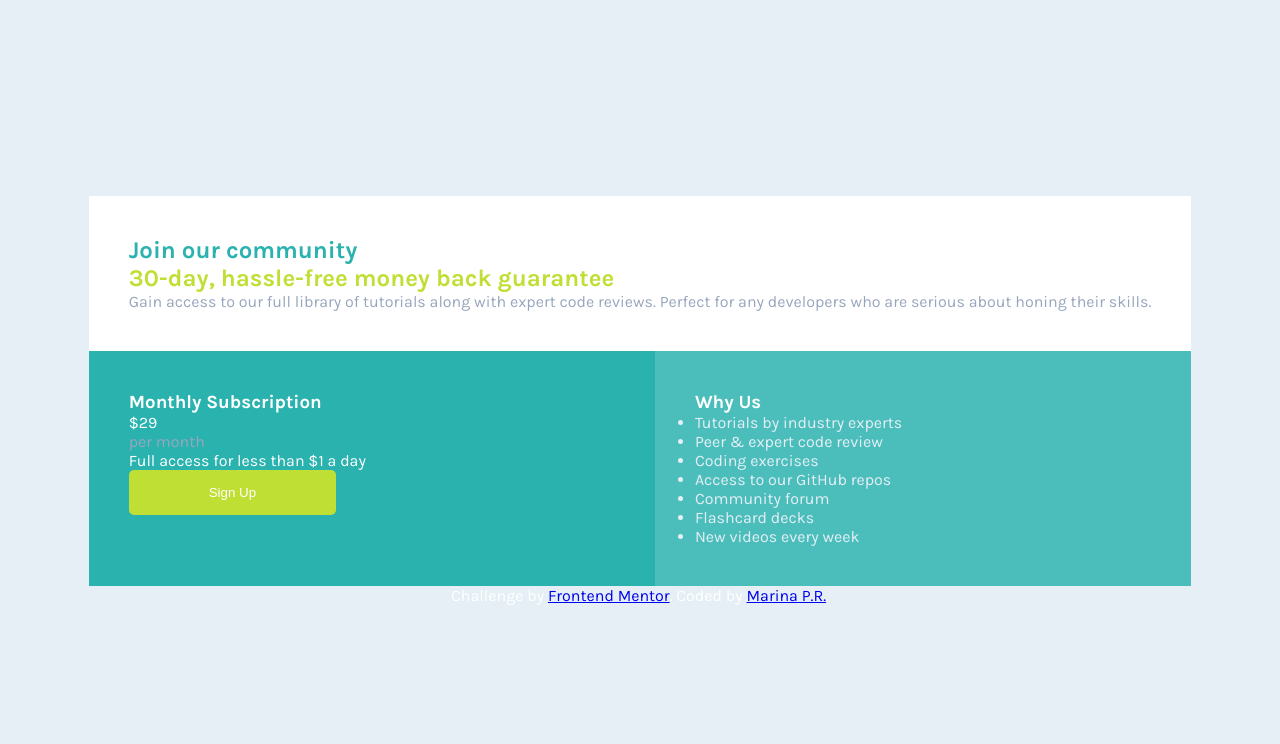
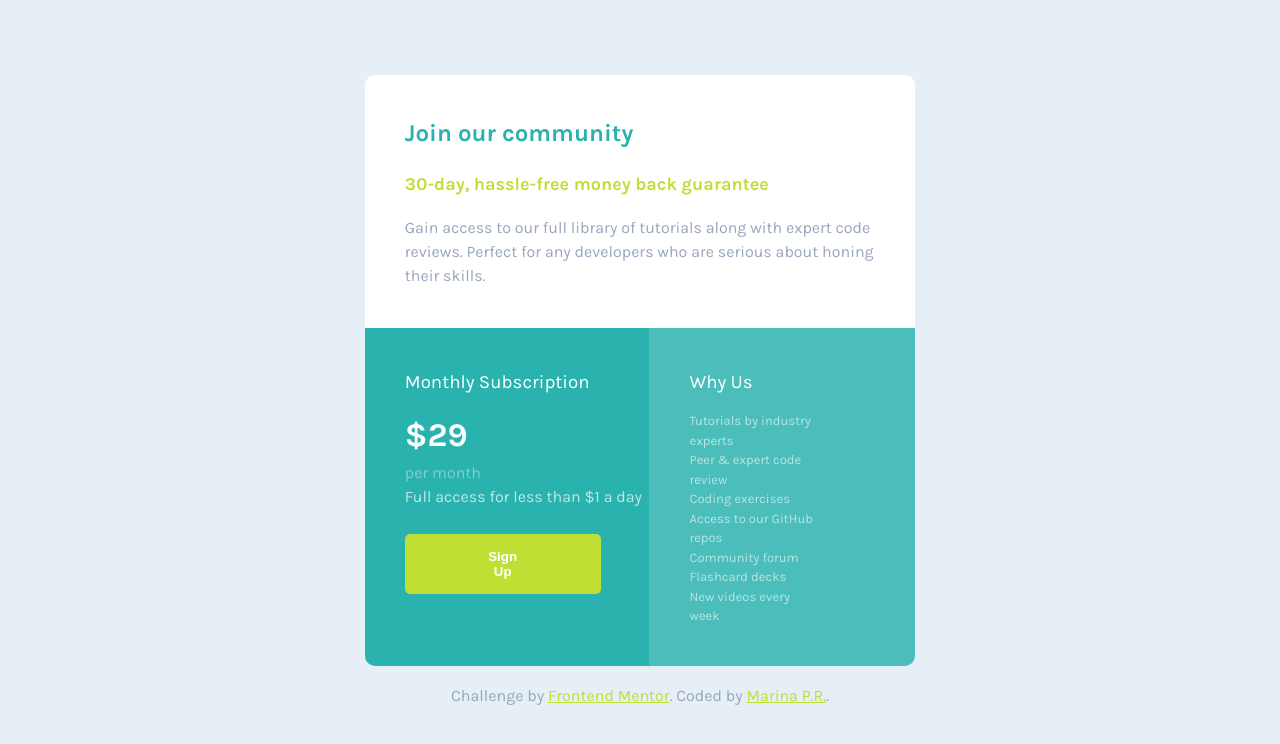
Before and after one commit to MarinaPerezR/single-price-grid-component, a plain HTML site: page index.html in a window 1280 px wide. Drawn offline with Linux system fonts and the light colour scheme.

Commit message:
Updated style.css

```diff
--- a/css/style.css
+++ b/css/style.css
@@ -37,8 +37,13 @@ body {
 
 main {
   display: grid;
-  grid-template-areas: "one one"
-  "two three";
+  grid-template-areas:
+    "one one"
+    "two three";
+  border-radius: 10px;
+  overflow: hidden;
+  width: 43%;
+  line-height: 1.5;
 }
 
 section {
@@ -52,10 +57,15 @@ section.join {
 
 section.join h1 {
   color: var(--cyan);
+  margin-bottom: 20px;
+  font-weight: var(--w-700);
 }
 
 section.join h2 {
   color: var(--bright-yellow);
+  font-size: 18px;
+  font-weight: var(--w-700);
+  margin-bottom: 18px;
 }
 
 section.join p {
@@ -64,33 +74,79 @@ section.join p {
 
 section.subscription {
   background-color: var(--cyan);
+  padding-right: 0px;
   grid-area: two;
 }
 
-section.subscription .price, h3, p, button {
+section.subscription .price,
+h3,
+button {
   color: var(--white);
 }
 
+section.subscription h3 {
+  font-weight: var(--w-400);
+  margin-bottom: 15px;
+}
+
+section.subscription .price-container {
+  display: flex;
+  align-items: center;
+}
+
+section.subscription .price {
+  font-size: 33px;
+  font-weight: var(--w-700);
+  margin-right: 15px;
+}
+
 section.subscription .sub-price {
-  color: var(--grayish-blue);
+  color: rgb(255, 255, 255, 0.4);
+}
+
+section.subscription p {
+  color: rgb(255, 255, 255, 0.7);
+  margin-bottom: 25px;
 }
 
 section.subscription button {
   background-color: var(--bright-yellow);
+  font-weight: var(--w-700);
   padding: 15px 80px;
   border: none;
   border-radius: 5px;
+  width: 80%;
+}
+
+section.subscription button:hover {
+  color: var(--grayish-blue);
+  cursor: pointer;
+  transition: ease-in-out 200ms;
 }
 
 section.why {
   background-color: var(--light-cyan);
+  padding-right: 100px;
   grid-area: three;
 }
 
 section.why h3 {
   color: var(--white);
+  font-weight: var(--w-400);
+  margin-bottom: 15px;
 }
 
 section.why ul {
-  color: var(--light-gray)
+  color: rgb(255, 255, 255, 0.6);
+  list-style: none;
+  font-size: 13px;
 }
+
+footer {
+  padding: 20px;
+  color: var(--grayish-blue);
+}
+
+footer a {
+  color: var(--bright-yellow);
+}
```
